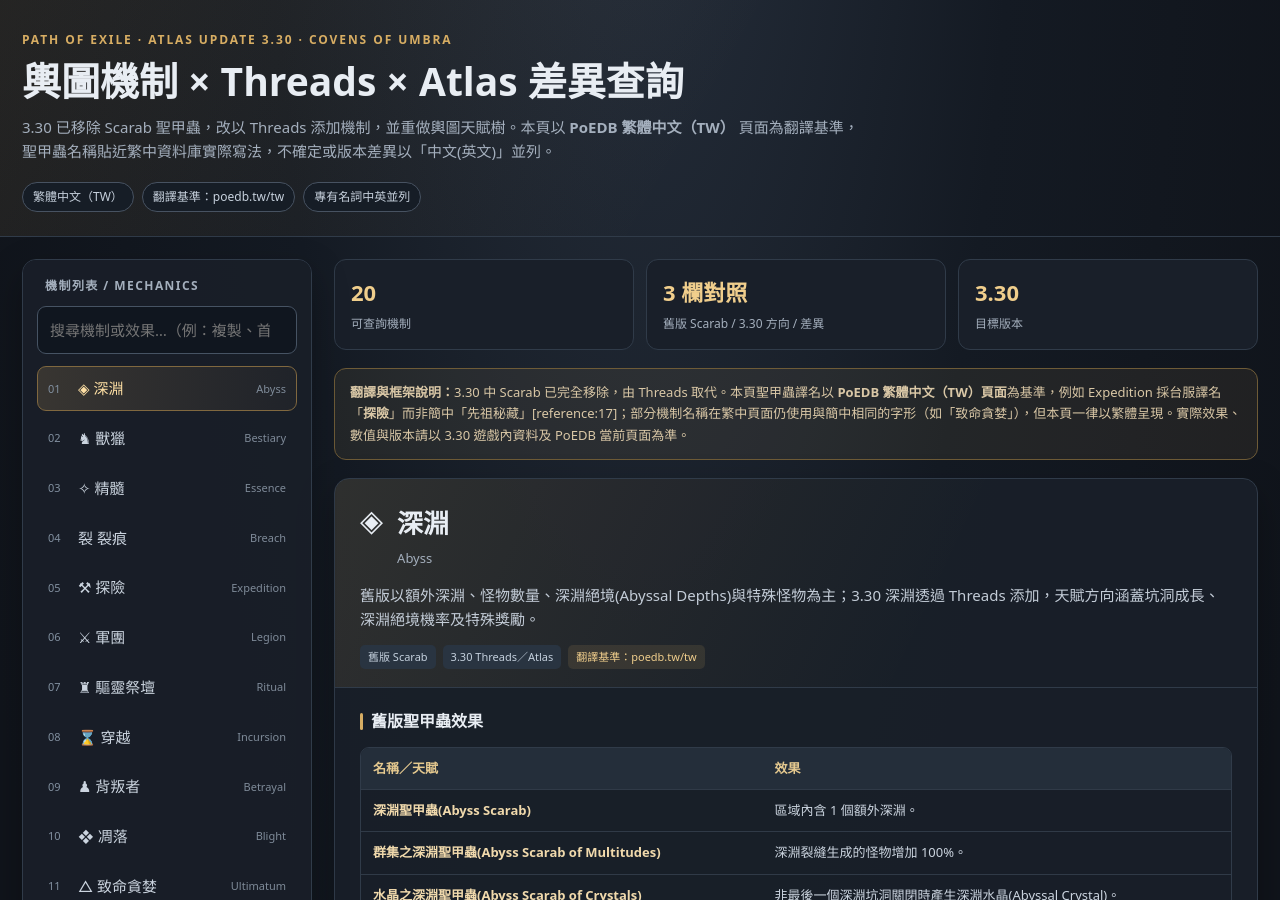
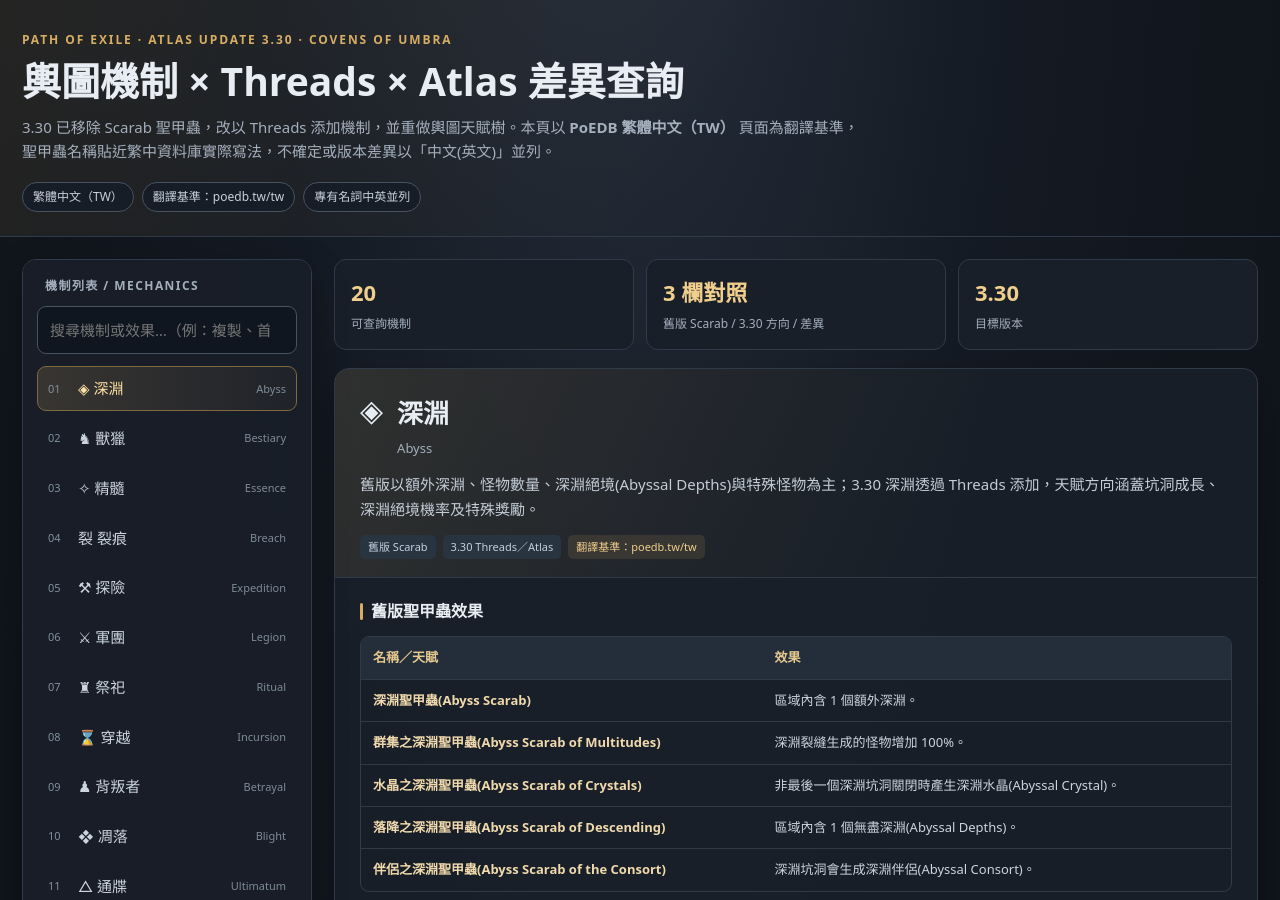
Before and after one commit to Baconrad/baconrad.github.com, a Jekyll site: the page poe330_atlas_scarab_comparison.html, which Jekyll copies as it is, in a window 1280 px wide and 900 px high. Built offline with Jekyll 4.4.1, drawn with Linux system fonts in a browser that asks for light colours; Markdown is read by kramdown in place of the engine named in the settings.

Commit message:
Revise title and content for PoE 3.30 comparison
Updated title and various text elements in the HTML file to reflect changes in the PoE 3.30 mechanics and terminology.

```diff
--- a/poe330_atlas_scarab_comparison.html
+++ b/poe330_atlas_scarab_comparison.html
@@ -4,7 +4,7 @@
 <meta charset="utf-8">
 <meta name="viewport" content="width=device-width, initial-scale=1">
 <meta name="theme-color" content="#11151c">
-<title>PoE 3.30｜輿圖機制 × Threads × Atlas 差異查詢（繁體中文 TW 校正版）</title>
+<title>PoE 3.30｜輿圖機制 × Threads × Atlas 差異查詢</title>
 <style>
 :root{
   --bg:#10141b;--panel:#191f29;--panel2:#202936;--line:#303b49;
@@ -107,7 +107,6 @@
    <div class="stat"><strong>3 欄對照</strong><span>舊版 Scarab / 3.30 方向 / 差異</span></div>
    <div class="stat"><strong>3.30</strong><span>目標版本</span></div>
   </div>
-  <div class="notice"><b>翻譯與框架說明：</b>3.30 中 Scarab 已完全移除，由 Threads 取代。本頁聖甲蟲譯名以 <b>PoEDB 繁體中文（TW）頁面</b>為基準，例如 Expedition 採台服譯名「<b>探險</b>」而非簡中「先祖秘藏」[reference:17]；部分機制名稱在繁中頁面仍使用與簡中相同的字形（如「致命貪婪」），但本頁一律以繁體呈現。實際效果、數值與版本請以 3.30 遊戲內資料及 PoEDB 當前頁面為準。</div>
   <div id="content" class="content" aria-live="polite"></div>
  </main>
 </div>
@@ -206,7 +205,7 @@
 ["軍團裂片複製機率(Legion Duplicate Splinter Chance)","永恆裂片有 5% 機率複製。"]],
 diff:[["額外軍團","額外 +1 場","由 Threads 添加遭遇","系統改變"],["士官","額外 +5","未確認直接對應","待核對"],["寶箱獎勵","20% 機率分散至怪物","寶箱額外提供隨機獎勵","效果改變"],["重複解凍","Eternal Conflict","Timeless Conflict：無計時與分裂","玩法重製"],["怪物獎勵","Treasures 分散獎勵","Logistical Support 額外獎勵","定向強化"],["碎片收益","未列出直接複製","Emblematic、Duplicate Splinter","新增"]],
 note:"Timeless Conflict 是遭遇流程改造，不是 Eternal Conflict 的逐字替代；分裂(Schism)機制已由 PoEWiki 確認。"},
-{id:"ritual",name:"驅靈祭壇",en:"Ritual",icon:"♜",summary:"3.30 驅靈祭壇出現奉獻(Tribute)與恩惠(Favor)取捨：可提高奉獻，但部分選項會限制重置或改變恩惠價格。",old:[
+{id:"ritual",name:"祭祀",en:"Ritual",icon:"♜",summary:"3.30 祭祀出現奉獻(Tribute)與恩惠(Favor)取捨：可提高奉獻，但部分選項會限制重置或改變恩惠價格。",old:[
 ["選擇性(Selectiveness)","前 2 次重置免費，額外增加 2 次重置機會。"],
 ["幽光(Wisps)","祭壇生成野林幽光(Wildwood Wisp)，附近玩家獲得 100% 額外奉獻。"],
 ["豐沛(Abundance)","祭壇提供的恩惠增加 100%。"],
@@ -214,9 +213,9 @@
 fresh:[
 ["任意信條(Arbitrary Tenets)","祭壇恩惠的價格隨機變動，從減少 90% 到增加 80%。"],
 ["不變教條(Immutable Dogma)","無法重置恩惠，但祭壇獻祭怪物提供 100% 更多奉獻。"],
-["世俗焦點(Secular Focus)","可完全關閉地圖中的驅靈祭壇遭遇，並增加其他可關閉機制的出現機率。"]],
+["世俗焦點(Secular Focus)","可完全關閉地圖中的祭祀遭遇，並增加其他可關閉機制的出現機率。"]],
 diff:[["奉獻(Tribute)","Wisps +100%","Immutable Dogma +100% more","數值近似、條件不同"],["恩惠數量","Abundance +100%","未確認相同天賦","待核對"],["恩惠重置","前 2 次免費，另 +2 次","Immutable Dogma 禁止重置","方向相反"],["額外屍體怪物","Corpses 增加稀有屍體怪物","未確認完全相同對應","待核對"]],
-note:"新版驅靈祭壇有高奉獻與恩惠成本變化的取捨；不要把 100% more 與 100% increased 混為一談。"},
+note:"新版祭祀有高奉獻與恩惠成本變化的取捨；不要把 100% more 與 100% increased 混為一談。"},
 {id:"incursion",name:"穿越",en:"Incursion",icon:"⌛",summary:"舊版穿越聖甲蟲集中在增加怪物群、怪物稀有度與神殿物品化；3.30 需連同穿越之絲(Incursion Threads)及重製的阿茲瓦特神殿(Temple of Atzoatl)系統一起比較。",old:[
 ["穿越聖甲蟲(Incursion Scarab)","地圖必定出現阿瓦(Alva)。"],
 ["入侵之穿越聖甲蟲(Incursion Scarab of Invasion)","額外增加 12–16 群穿越怪物。"],
@@ -250,17 +249,17 @@
 ["特殊入侵","部分凋落路線可能受到盜賊流亡者(Rogue Exiles)入侵。"]],
 diff:[["凋落出現","聖甲蟲保證出現","由凋落之絲控制","系統改變"],["額外寶箱","Blooming 固定 +3","未確認直接對應","待核對"],["怪物難度與獎勵","Invigoration 強化波次","特殊路線／核心設計","玩法重製"],["特殊獎勵","Blightheart","新路線及核心獎勵","獎勵系統改變"]],
 note:"新版內容不宜只用「寶箱數量」比較，還要把路線、核心與首領收益納入。"},
-{id:"ultimatum",name:"致命貪婪",en:"Ultimatum",icon:"△",summary:"3.30 致命貪婪更偏向輪數與風險控制；舊版的催化劑(Catalysts)、銘文致命貪婪(Inscribed Ultimatum)定向獎勵是否保留需以當前資料為準。",old:[
-["致命貪婪聖甲蟲(Ultimatum Scarab)","地圖必定出現致命貪婪。"],
-["賄賂之致命貪婪聖甲蟲(Ultimatum Scarab of Bribing)","怪物經驗增加 150%，獎勵相當於額外完成 2 輪。"],
-["決鬥之致命貪婪聖甲蟲(Ultimatum Scarab of Dueling)","有可能時必定出現傳奇首領。"],
-["催化之致命貪婪聖甲蟲(Ultimatum Scarab of Catalysing)","獎勵只提供催化劑(Catalysts)。"],
-["銘文之致命貪婪聖甲蟲(Ultimatum Scarab of Inscription)","原本提供催化劑的獎勵改成銘文致命貪婪(Inscribed Ultimatums)。"]],
+{id:"ultimatum",name:"通牒",en:"Ultimatum",icon:"△",summary:"3.30 通牒更偏向輪數與風險控制；舊版的催化劑(Catalysts)、銘文通牒(Inscribed Ultimatum)定向獎勵是否保留需以當前資料為準。",old:[
+["通牒聖甲蟲(Ultimatum Scarab)","地圖必定出現通牒。"],
+["賄賂之通牒聖甲蟲(Ultimatum Scarab of Bribing)","怪物經驗增加 150%，獎勵相當於額外完成 2 輪。"],
+["決鬥之通牒聖甲蟲(Ultimatum Scarab of Dueling)","有可能時必定出現傳奇首領。"],
+["催化之通牒聖甲蟲(Ultimatum Scarab of Catalysing)","獎勵只提供催化劑(Catalysts)。"],
+["銘文之通牒聖甲蟲(Ultimatum Scarab of Inscription)","原本提供催化劑的獎勵改成銘文通牒(Inscribed Ultimatums)。"]],
 fresh:[
 ["毀滅賭注(Ruinous Wager)","怪物特殊技能會施加毀滅(Ruin)，累積 7 層失敗；怪物及詞綴造成的傷害降低 50%。"],
 ["嚴酷試煉(Gruelling Gauntlet)","無法選擇每輪施加的詞綴，最多持續 13 輪，最後一輪不會出現首領。"],
-["秩序僕從(Servant of Order)","可以完全關閉致命貪婪，將機制出現機率轉移至其他可關閉機制。"]],
-diff:[["額外輪數","Bribing 等價額外 2 輪獎勵","Gruelling Gauntlet 最多 13 輪","輪數上限改變"],["首領","Dueling 強制傳奇首領","Gruelling Gauntlet 最後一輪禁止首領","方向不同"],["催化劑獎勵","Catalysing 限定獎勵種類","3.30 是否保留需以當前資料核對","待核對"],["銘文致命貪婪","Inscription 轉換獎勵","3.30 是否保留需以當前資料核對","待核對"],["怪物傷害","無直接降低效果","Ruinous Wager -50% 傷害","新增生存選項"]],
+["秩序僕從(Servant of Order)","可以完全關閉通牒，將機制出現機率轉移至其他可關閉機制。"]],
+diff:[["額外輪數","Bribing 等價額外 2 輪獎勵","Gruelling Gauntlet 最多 13 輪","輪數上限改變"],["首領","Dueling 強制傳奇首領","Gruelling Gauntlet 最後一輪禁止首領","方向不同"],["催化劑獎勵","Catalysing 限定獎勵種類","3.30 是否保留需以當前資料核對","待核對"],["銘文通牒","Inscription 轉換獎勵","3.30 是否保留需以當前資料核對","待核對"],["怪物傷害","無直接降低效果","Ruinous Wager -50% 傷害","新增生存選項"]],
 note:"Gruelling Gauntlet 的「13 輪、最後無首領」在搜尋中未找到 3.30 的獨立反駁，但建議仍以遊戲內為準。新版的輪數、首領條件及毀滅機制是玩法調整，不應與舊版聖甲蟲效果直接等同。"},
 {id:"harvest",name:"豐收",en:"Harvest",icon:"✿",summary:"3.30 中豐收不再使用獨立果園，聖殿密園(Sacred Grove)直接生成於地圖；舊版確定複製生靈之力(Lifeforce)的效果改成機率複製。",old:[
 ["豐收聖甲蟲(Harvest Scarab)","地圖必定出現聖殿密園(Sacred Grove)。"],
```
